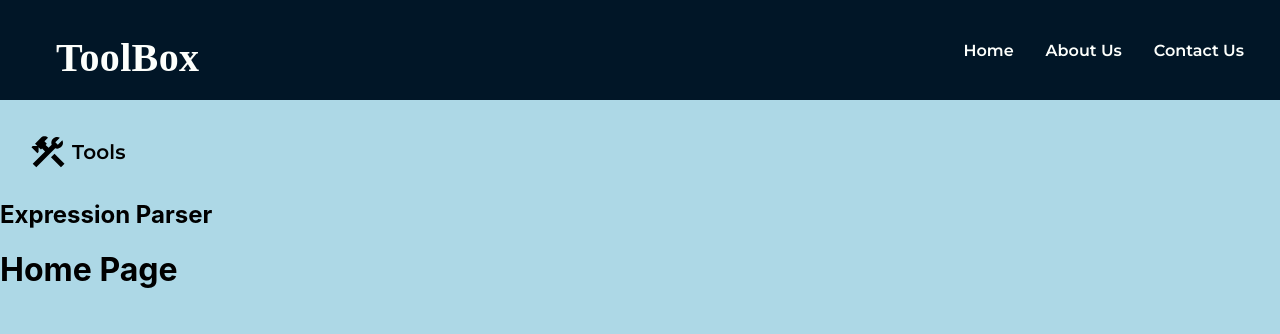
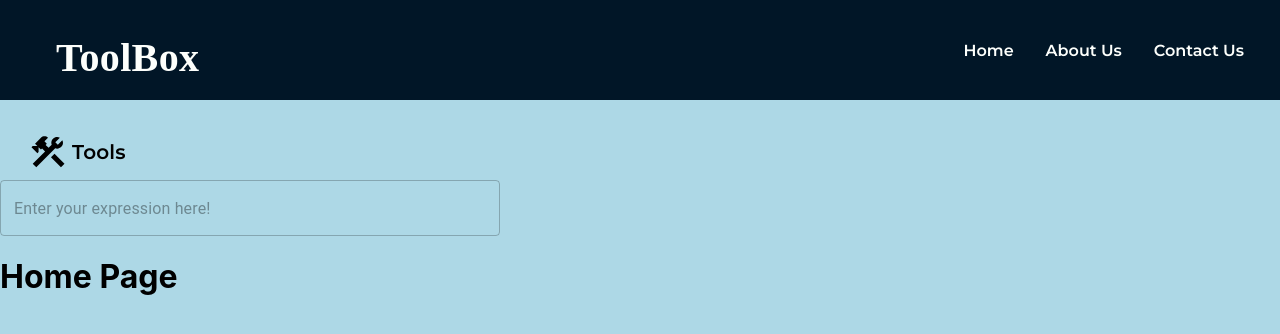
Before and after one commit to songFanAccount/ToolBo, a React (Create React App) app in the folder toolbox/: page / in a window 1280 px wide. Shown: the top 334 px of the page. Built offline with nearby package versions, Linux system fonts and the light colour scheme; a web font is replaced by a local one.

Commit message:
MathExpressionParser (MathEP): Stub created

```diff
--- a/toolbox/src/components/Maths/MathsExpressionParser.jsx
+++ b/toolbox/src/components/Maths/MathsExpressionParser.jsx
@@ -1,6 +1,17 @@
-function MathsExpressionParser() {
+import { Box, TextField } from "@mui/material";
+
+function MathsExpressionParser(props) {
     return (
-        <h2>Expression Parser</h2>
+        <Box
+            sx={props.sx}
+        >
+            <TextField
+                placeholder="Enter your expression here!"
+                sx={{
+                    width: 1
+                }}
+            />
+        </Box>
     )
 }
 
--- a/toolbox/src/components/UI/DefaultLayout.jsx
+++ b/toolbox/src/components/UI/DefaultLayout.jsx
@@ -25,7 +25,11 @@ function DefaultLayout() {
         >
             <Header dimX={dimX}/>
             {dimX > 0 && <SideNavBar dimX={dimX} inHeader={false}/>}
-            <MathsExpressionParser/>
+            <MathsExpressionParser
+                sx={{
+                    width: 500,
+                }}
+            />
             <Outlet dimX={dimX}/>
         </Box>
     )
```
